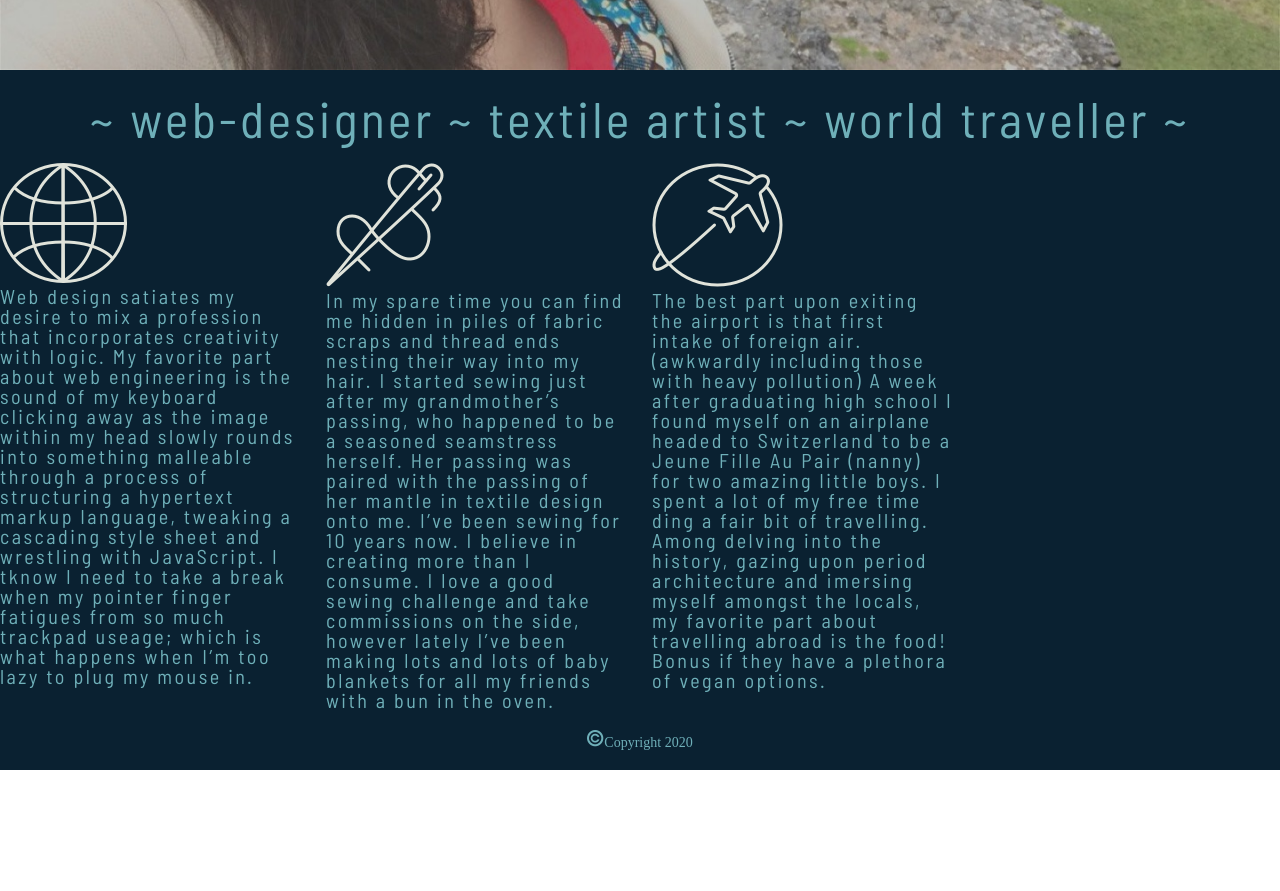
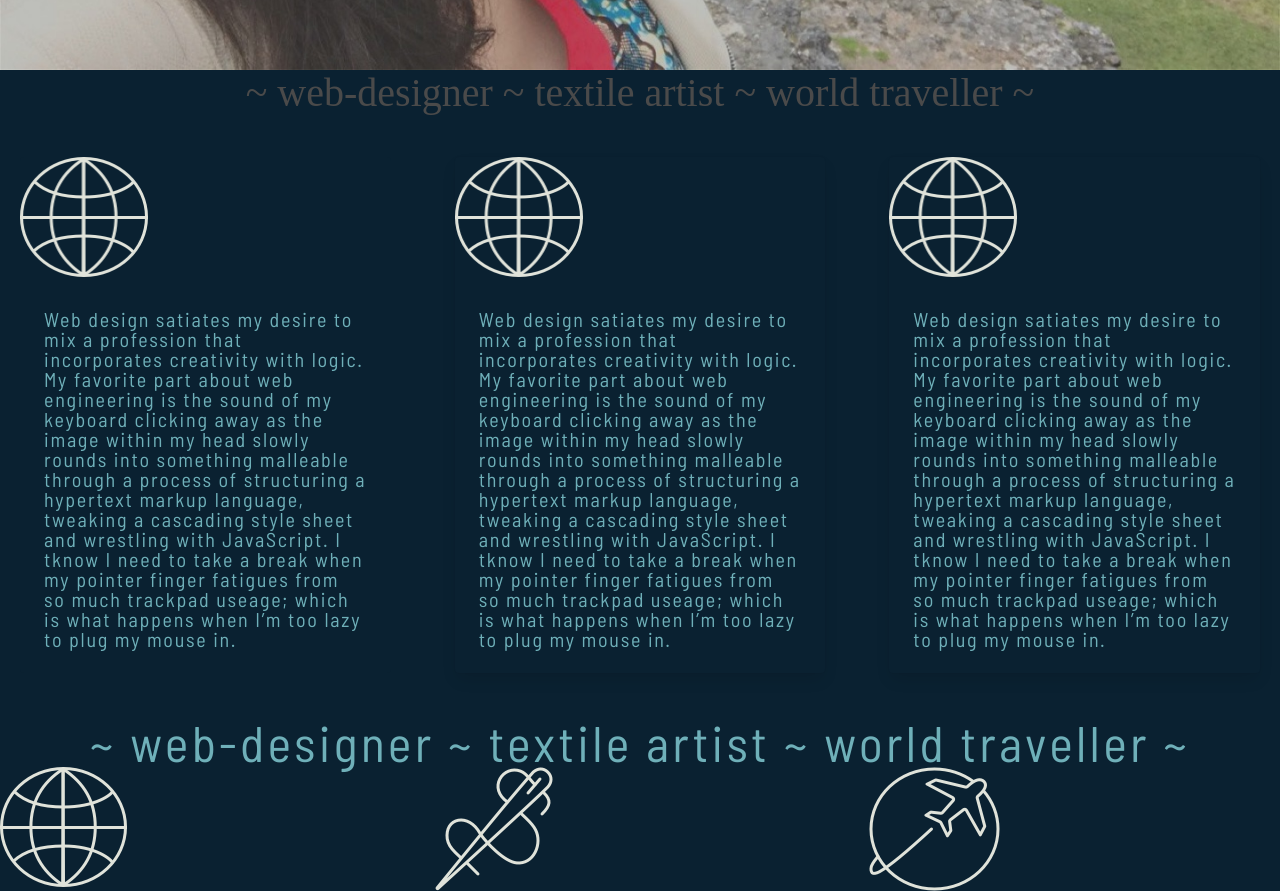
Before and after one commit to ekachner/personal-website-2, a plain HTML site: page index.html in a window 1280 px wide. Shown: the part 880-1771 px from the top of the page. Before the commit the page ends 1650 px from the top, so only its background shows below. Drawn offline with nearby package versions, Linux system fonts and the light colour scheme; no server answers.

Commit message:
stylizing

```diff
--- a/assets/sass/base/_typography.scss
+++ b/assets/sass/base/_typography.scss
@@ -22,7 +22,7 @@ p {
     font-family: $text;
     color: rgb(111, 176, 185);
     font-size: 20px;
-    letter-spacing: 2.5px;
+    letter-spacing: 1.75px;
 }
 
 
--- a/assets/sass/layout/_footer.scss
+++ b/assets/sass/layout/_footer.scss
@@ -2,5 +2,11 @@
 
 .footer {
     background-color: #0A2131;
-    padding: 20px;
+    padding: 40px 20px;
+    display: flex;
+    justify-content: center;
+
+    img {
+        margin-right: 5px;
+    }
 }
--- a/assets/sass/pages/_home.scss
+++ b/assets/sass/pages/_home.scss
@@ -1,13 +1,59 @@
 // HOME
+
 
 .home {
     background-color: $background;
 }
 
+
+
+
 .about-me {
     background-color: $background;
+    // display: flex;
 
-    .header {
-        padding: 20px;
-    }
-}
+    .card {
+        display: flex;
+        flex-direction: column;
+        margin: 20px;
+        background-color: $background;
+
+        .header {
+            padding-top: 20px;
+            background-color: $background;
+        }
+
+        .columns {
+
+            .column {
+                padding: 30px 50px;
+
+
+                img {
+
+                    @include basic-flex(center, center, row);
+                    margin: 30px auto;
+                    width: fit-content;
+                    text-align: center;
+
+                }
+
+                p {
+                    padding: 20px;
+
+                    // &:first-child {
+                    //     padding-right: 50px;
+                    // }
+
+                    // &:last-child {
+                    //     padding-left: 50px;
+                    // }
+                }
+            }
+
+        } //columns
+
+    } //info-items
+
+
+} //about-me
--- a/index.html
+++ b/index.html
@@ -51,19 +51,66 @@
         <div class="home">
             <img src="assets/imgs/home-hero.jpg" />
         </div>
+
         <div class="about-me">
-            <div class="info-items">
+            <div class="columns is-multiline">
+                <div class="column is-12 has-text-centered is-size-2">
+                    <h2>~  web-designer  ~  textile artist  ~  world traveller  ~</h2>
+                </div>
+                <div class="column">
+                    <div class="card is-shadowless">
+                        <div class="card-image">
+                            <figure class="image is-128x128">
+                              <img src="assets/imgs/web-icon.png" alt="web icon">
+                            </figure>
+                          </div>
+                        <div class="card-content">
+                            <p class="content">
+                                Web design satiates my desire to mix a profession that incorporates creativity with logic. My favorite part about web engineering is the sound of my keyboard clicking away as the image within my head slowly rounds into something malleable through a process of structuring a hypertext markup language, tweaking a cascading style sheet and wrestling with JavaScript. I tknow I need to take a break when my pointer finger fatigues from so much trackpad useage; which is what happens when I’m too lazy to plug my mouse in.
+                            </p>
+                        </div>
+                    </div>
+                </div>
+                <div class="column">
+                    <div class="card">
+                        <div class="card-image">
+                            <figure class="image is-128x128">
+                              <img src="assets/imgs/web-icon.png" alt="web icon">
+                            </figure>
+                          </div>
+                        <div class="card-content">
+                            <p class="content">
+                                Web design satiates my desire to mix a profession that incorporates creativity with logic. My favorite part about web engineering is the sound of my keyboard clicking away as the image within my head slowly rounds into something malleable through a process of structuring a hypertext markup language, tweaking a cascading style sheet and wrestling with JavaScript. I tknow I need to take a break when my pointer finger fatigues from so much trackpad useage; which is what happens when I’m too lazy to plug my mouse in.
+                            </p>
+                        </div>
+                    </div>
+                </div>
+                <div class="column">
+                    <div class="card">
+                        <div class="card-image">
+                            <figure class="image is-128x128">
+                              <img src="assets/imgs/web-icon.png" alt="web icon">
+                            </figure>
+                          </div>
+                        <div class="card-content">
+                            <p class="content">
+                                Web design satiates my desire to mix a profession that incorporates creativity with logic. My favorite part about web engineering is the sound of my keyboard clicking away as the image within my head slowly rounds into something malleable through a process of structuring a hypertext markup language, tweaking a cascading style sheet and wrestling with JavaScript. I tknow I need to take a break when my pointer finger fatigues from so much trackpad useage; which is what happens when I’m too lazy to plug my mouse in.
+                            </p>
+                        </div>
+                    </div>
+                </div>
+            </div>
                 <h1 class="header">~  web-designer  ~  textile artist  ~  world traveller  ~</h1>
                 <div class="columns">
-                    <div class="column is-3" >
+                    <div class="column" >
                         <img src="assets/imgs/web-icon.png" />
                         <p>Web design satiates my desire to mix a profession that incorporates creativity with logic. My favorite part about web engineering is the sound of my keyboard clicking away as the image within my head slowly rounds into something malleable through a process of structuring a hypertext markup language, tweaking a cascading style sheet and wrestling with JavaScript. I tknow I need to take a break when my pointer finger fatigues from so much trackpad useage; which is what happens when I’m too lazy to plug my mouse in. </p>
                     </div>
-                    <div class="column is-3">
+                    <div class="column">
                         <img src="assets/imgs/sewing-needle-icon.png" />
                         <p>In my spare time you can find me hidden in piles of fabric scraps and thread ends nesting their way into my hair. I started sewing just after my grandmother’s passing, who happened to be a seasoned seamstress herself. Her passing was paired with the passing of her mantle in textile design onto me. I’ve been sewing for 10 years now. I believe in creating more than I consume. I love a good sewing challenge and take commissions on the side, however lately I’ve been making lots and lots of baby blankets for all my friends with a bun in the oven.  </p>
                     </div>
-                    <div class="column is-3">
+                    <div class="column">
                         <img src="assets/imgs/travelling-icon.png" />
                         <p>The best part upon exiting the airport is that first intake of foreign air. (awkwardly including those with heavy pollution) A week after graduating high school I found myself on an airplane headed to Switzerland to be a Jeune Fille Au Pair (nanny) for two amazing little boys. I spent a lot of my free time ding a fair bit of travelling. Among delving into the history, gazing upon period architecture and imersing myself amongst the locals, my favorite part about travelling abroad is the food! Bonus if they have a plethora of vegan options. </p>
                     </div>
@@ -71,7 +118,8 @@
             </div>
         </div>
         <div class="footer">
-            <img src="assets/imgs/copyright-icon.png">Copyright 2020</p>
+            <img src="assets/imgs/copyright-icon2.svg"/>
+                <p>Copyright 2020</P>
         </div>
     </body>
 </html>
```
Also changed, not shown: assets/css/main.css, assets/imgs/copyright-icon2.svg (added), assets/imgs/logo2.svg (added), 1 other file.
